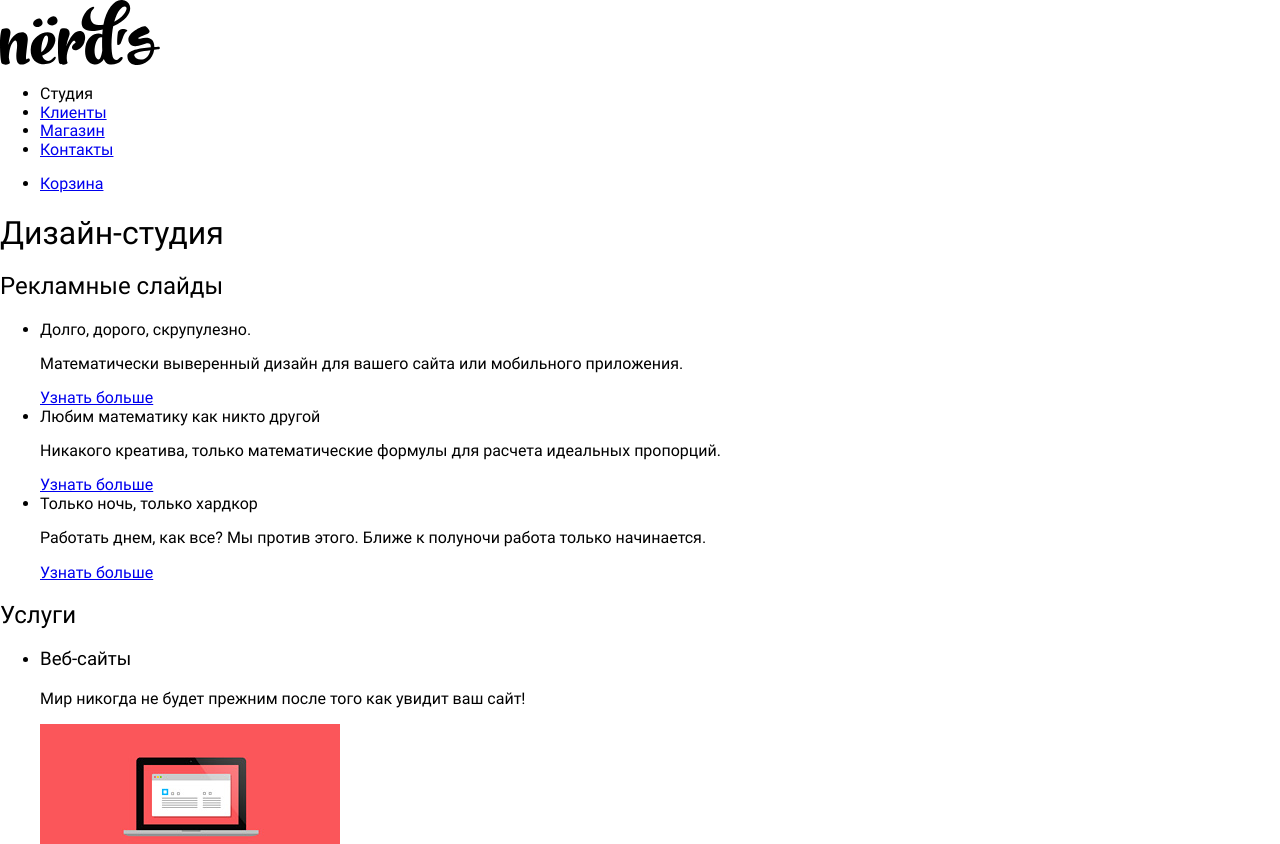
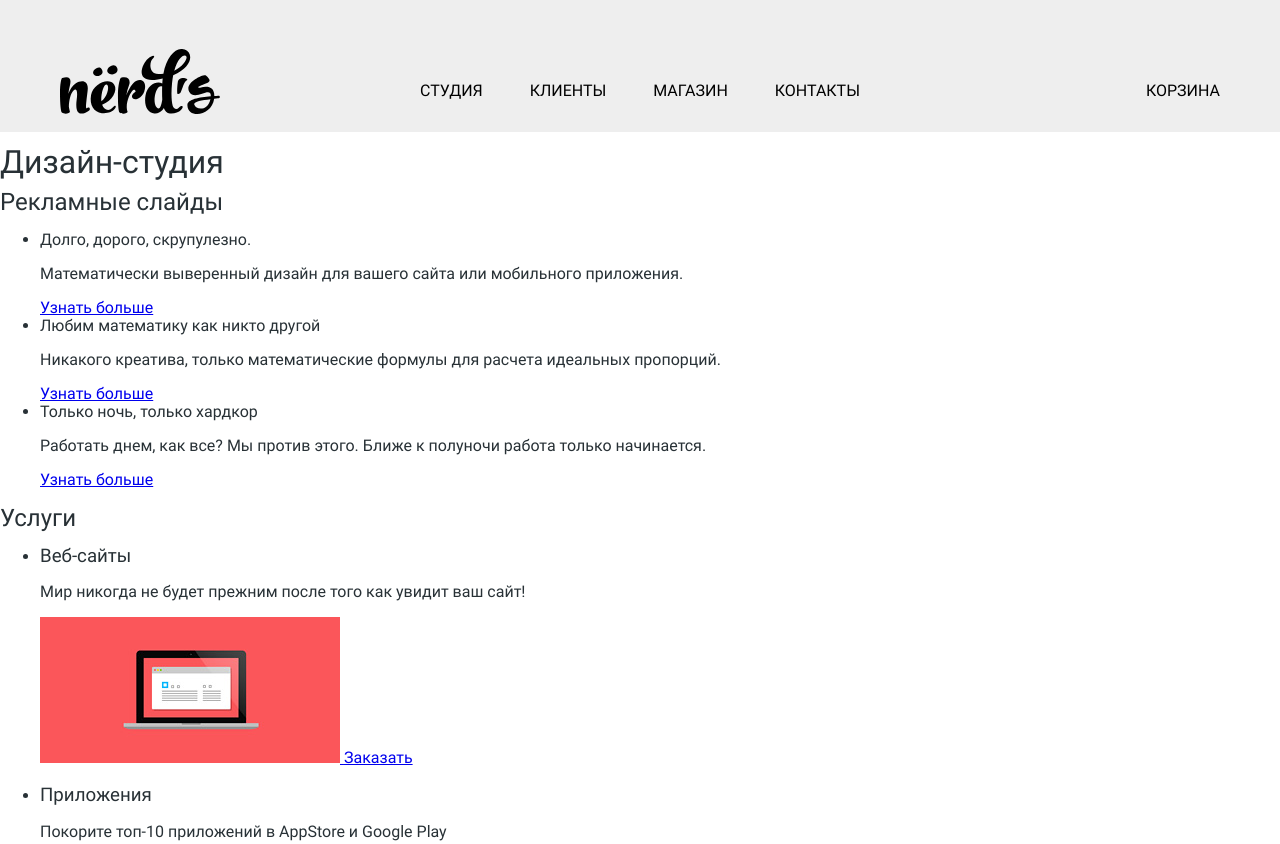
Before and after one commit to arencho88/nerds, a plain HTML site: page index.html in a window 1280 px wide. Shown: the top 844 px of the page. Drawn offline with Linux system fonts and the light colour scheme.

Commit message:
added header

```diff
--- a/css/style.css
+++ b/css/style.css
@@ -40,5 +40,85 @@ html {
 }
 body {
 	font-family: 'Roboto', sans-serif;
+	font-size: 16px;
+	line-height: 18px;
+	font-weight: 400;
+	color: #283136;
+}
 
+.container {
+	max-width: 1200px;
+	margin: 0 auto;
+	padding: 0 20px;
 }
+
+
+
+/* Главная страница ========================== */
+.header {
+	padding: 49px 0 18px;
+
+	background-color: #eee;
+}
+.header__nav {
+	display: flex;
+	flex-wrap: wrap;
+	align-items: flex-start;
+}
+.logo {
+	margin-right: 200px;
+}
+.logo__img {
+	display: block;
+
+	width: 160px;
+	height: 65px;
+}
+.site-nav {
+	display: flex;
+	flex-wrap: wrap;
+	justify-content: space-between;
+	width: 440px;
+
+	margin: 19px 0 0;
+	padding: 0;
+
+	text-transform: uppercase;
+	list-style: none;
+}
+.site-nav__item {
+	font-weight: 700;
+	line-height: 30px;
+}
+.site-nav__link {
+	display: block;
+	padding: 8px 0;
+
+	color: #000;
+	text-decoration: none;
+}
+.user-nav {
+	display: flex;
+	flex-wrap: wrap;
+	justify-content: flex-end;
+	width: 200px;
+
+	padding: 0;
+	margin: 19px 0 0 auto;
+
+	list-style: none;
+}
+.user-nav__item {
+	margin: 0 0 0 15px;
+
+	font-weight: 700;
+	line-height: 30px;
+	text-transform: uppercase;
+}
+.user-nav__link {
+	display: block;
+	padding: 8px 0;
+
+	color: #000;
+	text-decoration: none;
+}
--- a/index.html
+++ b/index.html
@@ -12,6 +12,7 @@
 <body>
 
 	<header class="header">
+		<div class="container">
 			<nav class="header__nav">
 				<a class="logo">
 					<img class="logo__img" src="images/logo.svg" width="160" height="65" alt="логотип">
@@ -46,6 +47,7 @@
 					</li>
 				</ul>
 			</nav>
+		</div>
 	</header>
 
 	<main>
```
Lines whose indentation alone changed are shown as unchanged.
